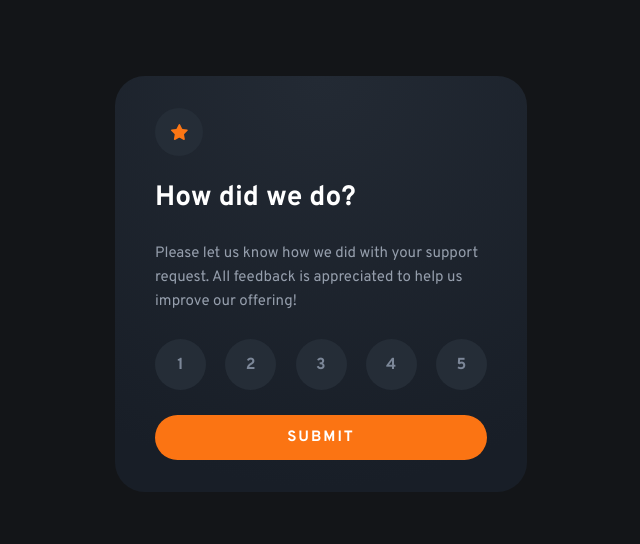
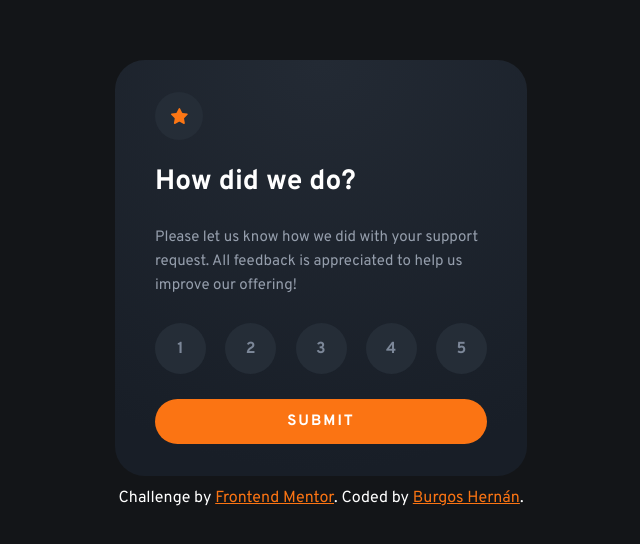
Before and after one commit to burgosha/interactive-rating-component, a React (Create React App) app: page / in a window 1280 px wide. Shown: the part 116-660 px from the top of the page, without its empty margins (319-959 px from the left). Built offline with nearby package versions, Linux system fonts and the light colour scheme; the HTML template or start-up script is replaced by a standard one.

Commit message:
Attribution

```diff
--- a/src/App.css
+++ b/src/App.css
@@ -6,9 +6,19 @@ html {
 }
 .App {
     display: flex;
+    flex-direction: column;
     justify-content: center;
     align-items: center;
     width: 100%;
     height: 100vh;
     background-color: #131518;
+    font-family: "Overpass", sans-serif;
 }
+.attribution {
+    color: #ffffff;
+    margin-top: 12px;
+    text-align: center;
+}
+.attribution a {
+    color: hsl(25, 97%, 53%);
+}
--- a/src/App.js
+++ b/src/App.js
@@ -5,6 +5,10 @@ function App() {
   return (
     <div className="App">
       <RatingComponent />
+      <div class="attribution">
+        Challenge by <a href="https://www.frontendmentor.io?ref=challenge" target="_blank">Frontend Mentor</a>.
+        Coded by <a href="https://github.com/burgosha" target='_blank'>Burgos Hernán</a>.
+      </div>
     </div>
   );
 }
```
